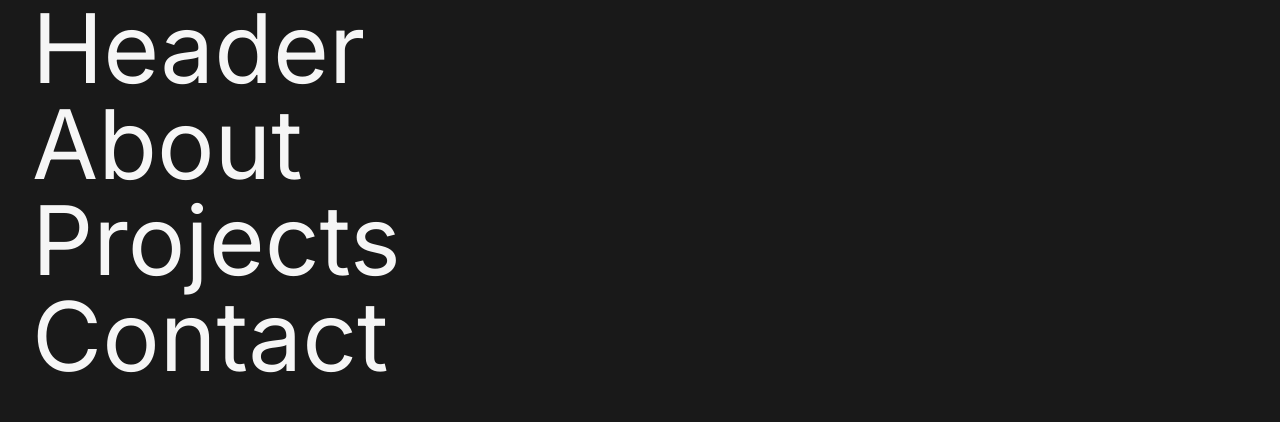
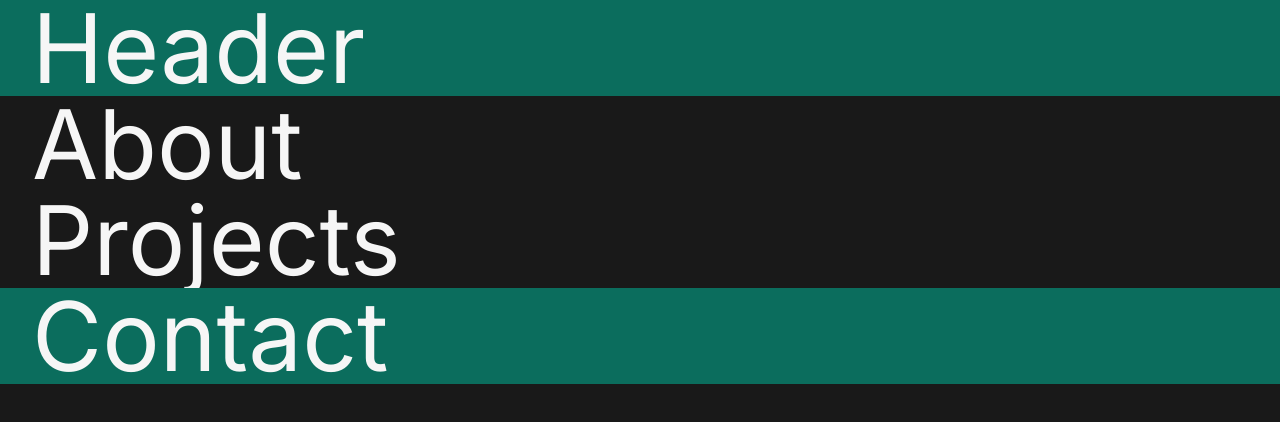
Before and after one commit to maple146/portfolio, a Next.js app: page / in a window 1280 px wide. Shown: the top 422 px of the page. Built offline with nearby package versions, Linux system fonts and the light colour scheme.

Commit message:
Update colors

```diff
--- a/tailwind.config.ts
+++ b/tailwind.config.ts
@@ -12,9 +12,14 @@ const config = {
   prefix: "",
   theme: {
     colors: {
-      cultured: '#F6F8F9',
       black: '#191919',
+      gray: '#6F6F6F',
       white: '#F6F6F6',
+      main: {
+        100: '#47D7AC',
+        500: '#2EBB90',
+        900: '#0B6D5D'
+      },
     },
     container: {
       center: true,
```
